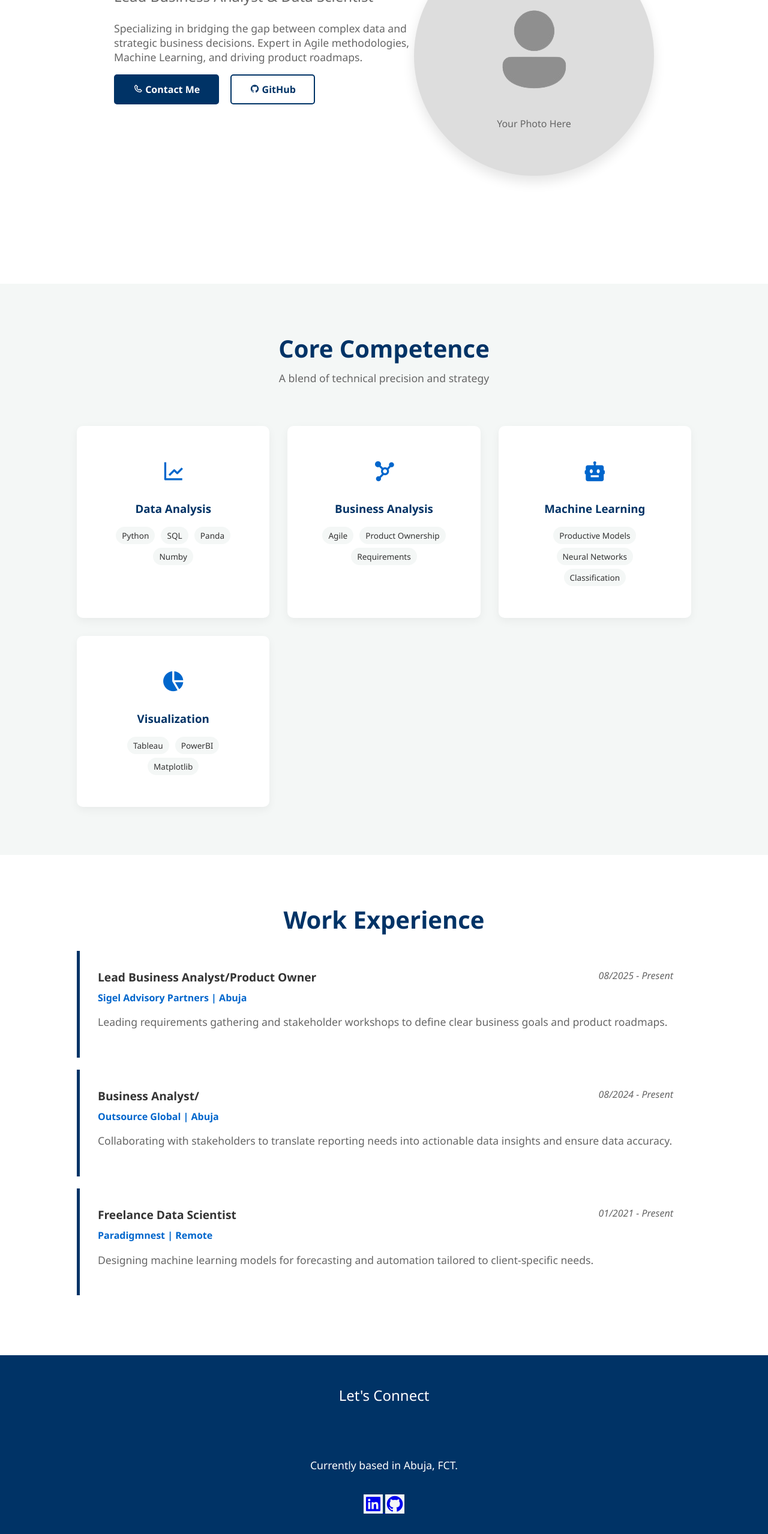
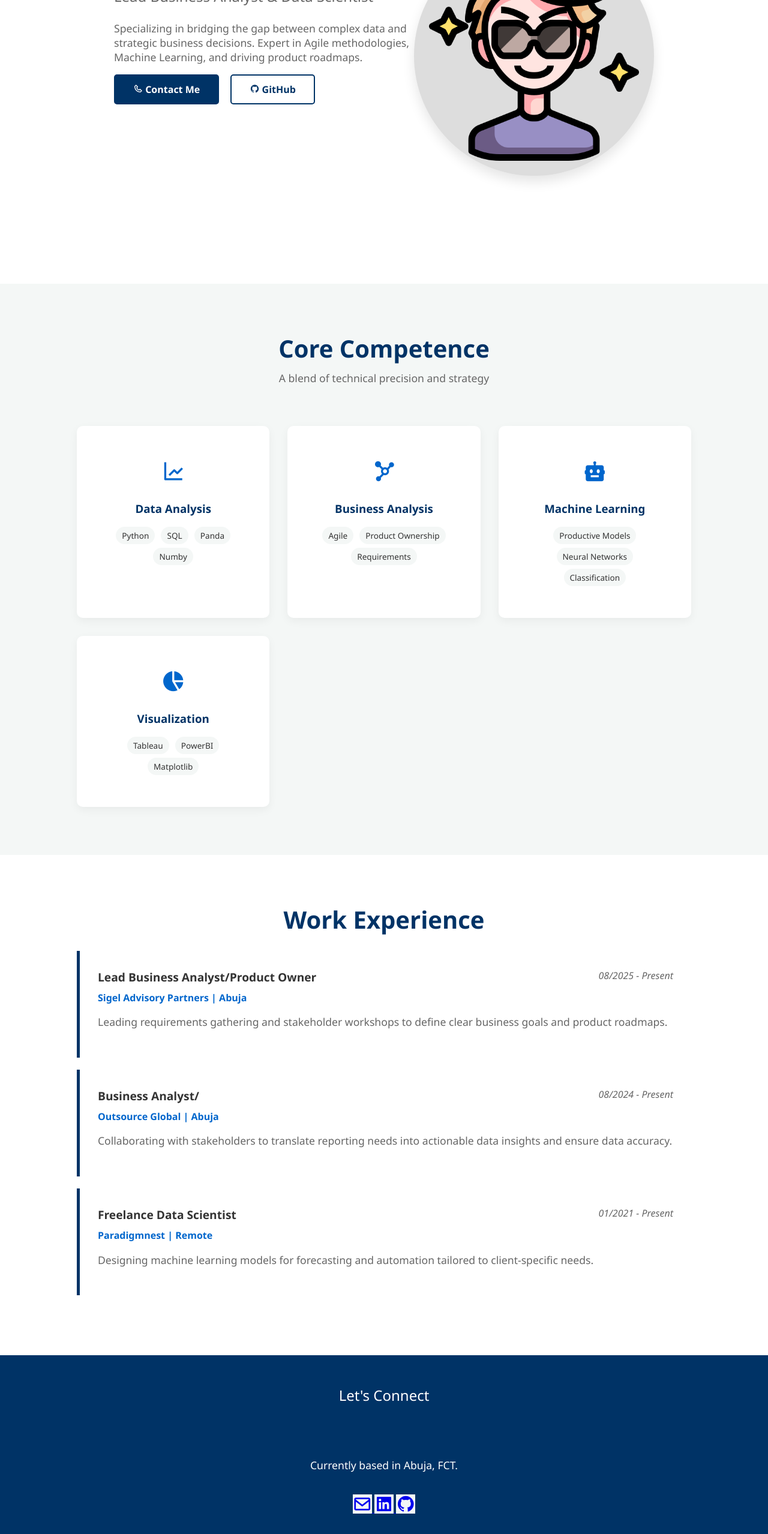
Before and after one commit to Micheal-tdev/Website-demo, a plain HTML site: page Chinedu's Assignment/index.html in a window 1280 px wide. Shown: the part 240-2797 px from the top of the page at 60% size. Drawn offline with nearby package versions, Linux system fonts and the light colour scheme.

Commit message:
Update index.html

```diff
--- a/Chinedu's Assignment/index.html
+++ b/Chinedu's Assignment/index.html
@@ -43,7 +43,7 @@
         </div>
             <!--Add photo icon here-->
         <div class="hero-image">
-            <img src="avatar.png" alt="">Your Photo Here</div>
+            <img src="man.png" alt="" width="350px" height="350px"> </div>
      </section>
 
      <!--Skills Section-->
@@ -174,7 +174,7 @@
         <p class="number">Currently based in Abuja, FCT.</p>
         <div class="social-links">
             <a class="something" href="mailto:egbunachineduvictor@gmail.com" target="_blank">
-               <i class="fa-regular fa-envelope"></i>
+               <i class='bx  bx-envelope'></i>
             </a>
 
             <a href="https://linkedin.com/in/enayds" target="_blank">
```
